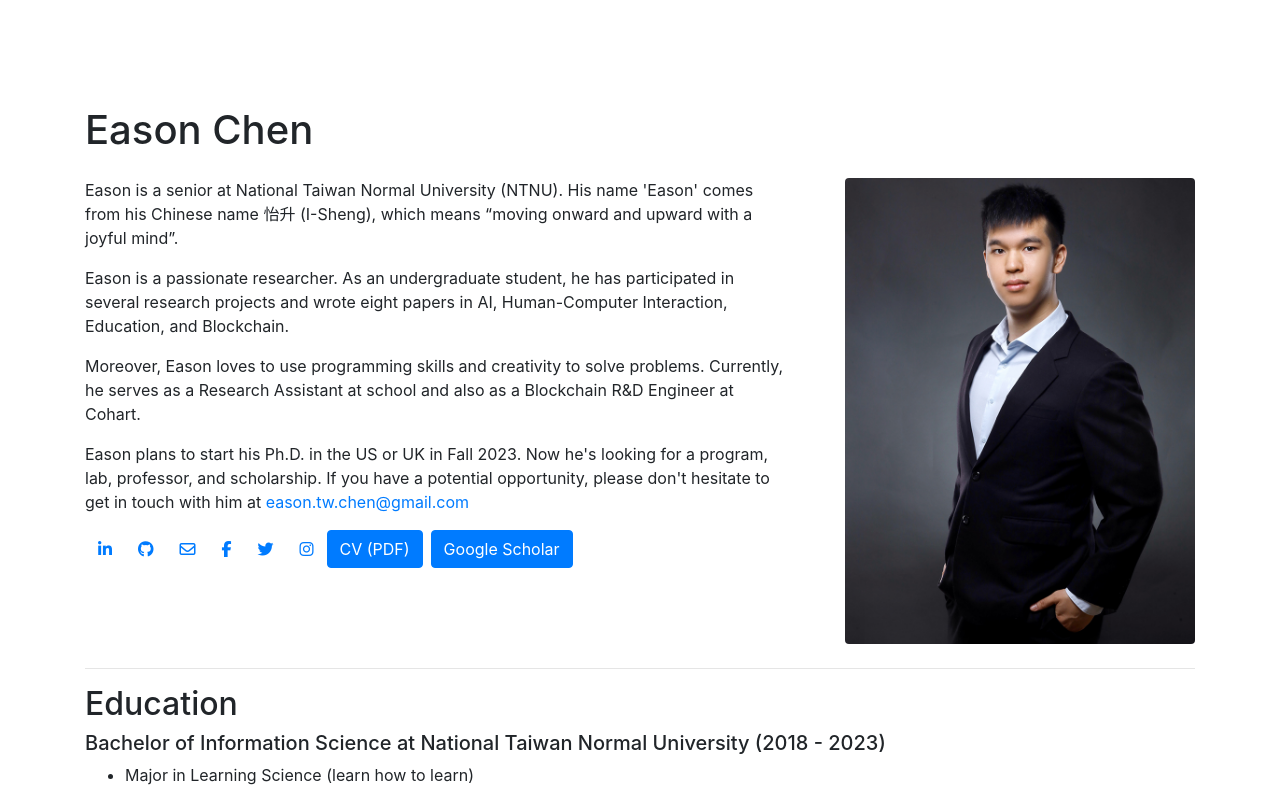
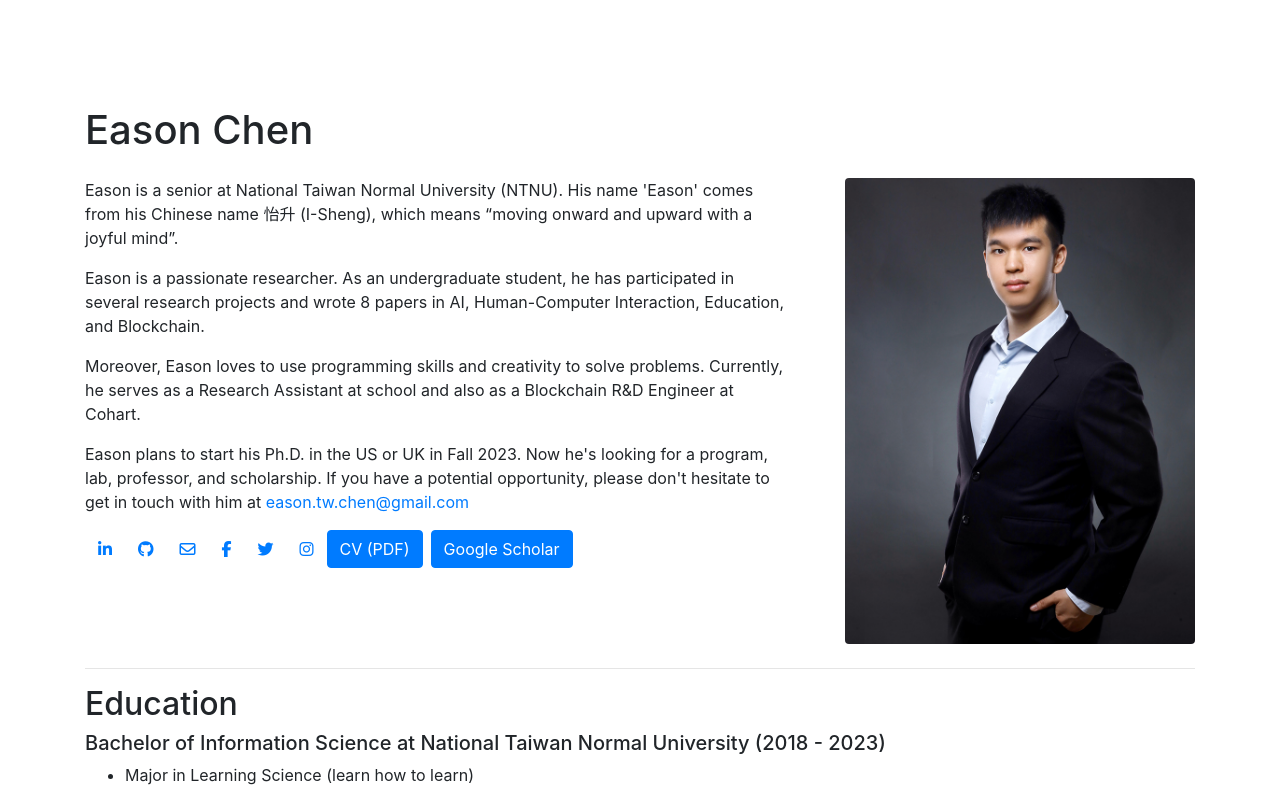
Before and after one commit to EasonC13/CV_Academic, a Nuxt app: page / in a window 1280 px wide. Shown: the top 791 px of the page. Built offline with nearby package versions, Linux system fonts and the light colour scheme.

Commit message:
update: about

```diff
--- a/components/About.vue
+++ b/components/About.vue
@@ -49,9 +49,8 @@
             </p>
             <p>
               Eason is a passionate researcher. As an undergraduate student, he
-              has participated in several research projects and wrote eight
-              papers in AI, Human-Computer Interaction, Education, and
-              Blockchain.
+              has participated in several research projects and wrote 8 papers
+              in AI, Human-Computer Interaction, Education, and Blockchain.
             </p>
             <p>
               Moreover, Eason loves to use programming skills and creativity to
```
